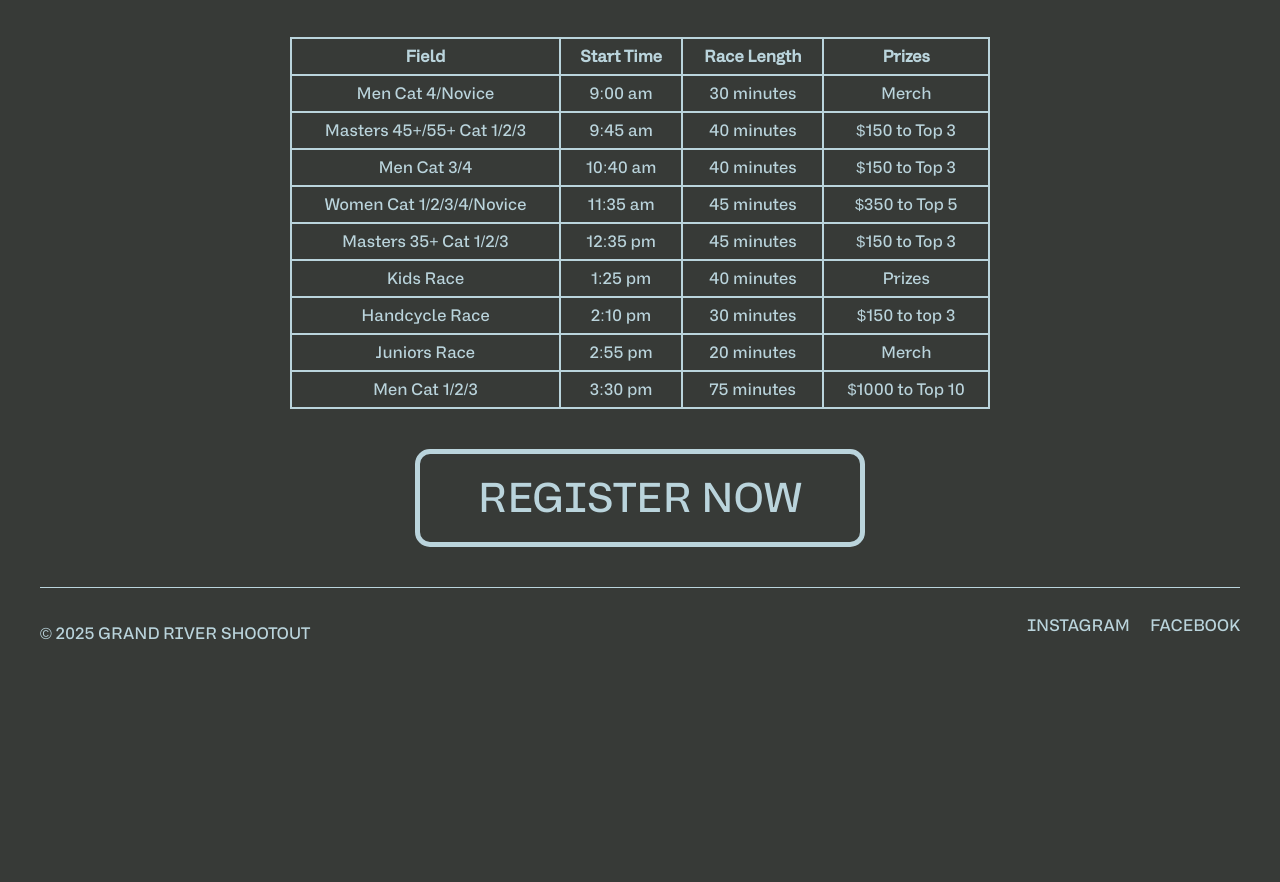
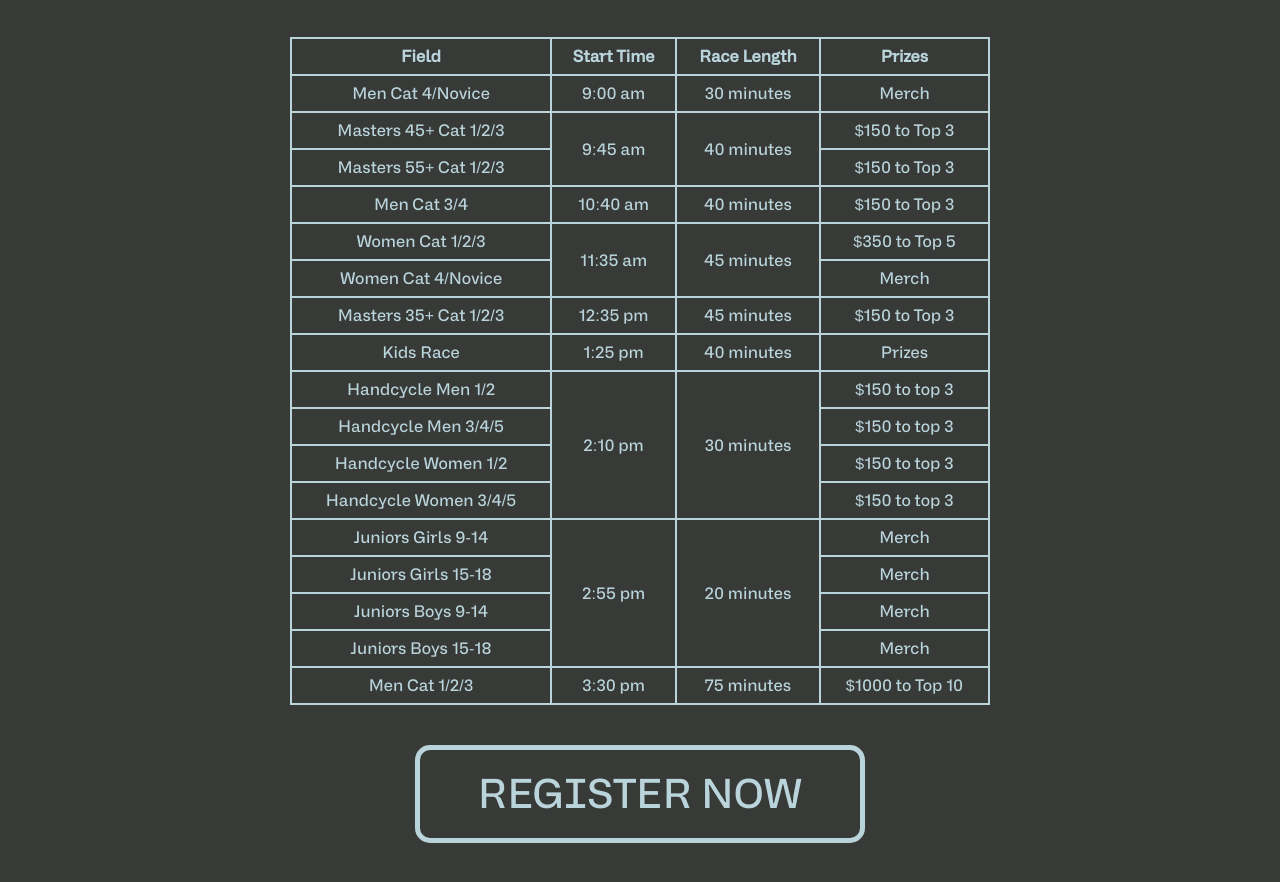
Before and after one commit to danielshamburger/grand-river-shootout, a plain HTML site: page gaslight.html in a window 1280 px wide. Shown: the part 1408-2290 px from the top of the page. Before the commit the page ends 2107 px from the top, so only its background shows below. Drawn offline with Linux system fonts and the light colour scheme.

Commit message:
schedule update, add fox subaru

```diff
--- a/assets/styles.css
+++ b/assets/styles.css
@@ -325,6 +325,13 @@ footer {
         margin-bottom: 40px;
     }
 
+    .title-sponsor {
+        img {
+            max-width: 100%;
+            display: block;
+        }
+    }
+
     .partner-logos {
         display: grid;
         grid-template-columns: 1fr 1fr;
--- a/gaslight.html
+++ b/gaslight.html
@@ -4,7 +4,7 @@
 	<title>Gaslight Criterium</title>
 	<meta name="viewport" content="width=device-width, initial-scale=1.0">
 	<link rel="icon" type="image/png" href="assets/favicon.png">
-    <link rel="stylesheet" type="text/css" href="assets/styles.css?ver=0.9">
+    <link rel="stylesheet" type="text/css" href="assets/styles.css?ver=1.0.0">
 </head>
 <body>
     <header>
@@ -50,9 +50,13 @@
                 <td>Merch</td>
               </tr>
               <tr>
-                <td>Masters 45+/55+ Cat 1/2/3</td>
-                <td>9:45 am</td>
-                <td>40 minutes</td>
+                <td>Masters 45+ Cat 1/2/3</td>
+                <td rowspan="2">9:45 am</td>
+                <td rowspan="2">40 minutes</td>
+                <td>$150 to Top 3</td>
+              </tr>
+              <tr>
+                <td>Masters 55+ Cat 1/2/3</td>
                 <td>$150 to Top 3</td>
               </tr>
               <tr>
@@ -62,10 +66,14 @@
                 <td>$150 to Top 3</td>
               </tr>
               <tr>
-                <td>Women Cat 1/2/3/4/Novice</td>
-                <td>11:35 am</td>
-                <td>45 minutes</td>
+                <td>Women Cat 1/2/3</td>
+                <td rowspan="2">11:35 am</td>
+                <td rowspan="2">45 minutes</td>
                 <td>$350 to Top 5</td>
+              </tr>
+              <tr>
+                <td>Women Cat 4/Novice</td>
+                <td>Merch</td>
               </tr>
               <tr>
                 <td>Masters 35+ Cat 1/2/3</td>
@@ -80,18 +88,39 @@
                 <td>Prizes</td>
               </tr>
               <tr>
-                <td>Handcycle Race</td>
-                <td>2:10 pm</td>
-                <td>30 minutes</td>
+                <td>Handcycle Men 1/2</td>
+                <td rowspan="4">2:10 pm</td>
+                <td rowspan="4">30 minutes</td>
                 <td>$150 to top 3</td>
               </tr>
-              <!-- <tr>
-                <td colspan="4">Community event</td>
-              </tr> -->
               <tr>
-                <td>Juniors Race</td>
-                <td>2:55 pm</td>
-                <td>20 minutes</td>
+                <td>Handcycle Men 3/4/5</td>
+                <td>$150 to top 3</td>
+              </tr>
+              <tr>
+                <td>Handcycle Women 1/2</td>
+                <td>$150 to top 3</td>
+              </tr>
+              <tr>
+                <td>Handcycle Women 3/4/5</td>
+                <td>$150 to top 3</td>
+              </tr>
+              <tr>
+                <td>Juniors Girls 9-14</td>
+                <td rowspan="4">2:55 pm</td>
+                <td rowspan="4">20 minutes</td>
+                <td>Merch</td>
+              </tr>
+              <tr>
+                <td>Juniors Girls 15-18</td>
+                <td>Merch</td>
+              </tr>
+              <tr>
+                <td>Juniors Boys 9-14</td>
+                <td>Merch</td>
+              </tr>
+              <tr>
+                <td>Juniors Boys 15-18</td>
                 <td>Merch</td>
               </tr>
               <tr>
```
Also changed, not shown: index.html (+7 -2 lines), ionia.html (+30 -10 lines), assets/fox_subaru_logo.png (added), assets/shootout-logo.png (added).
